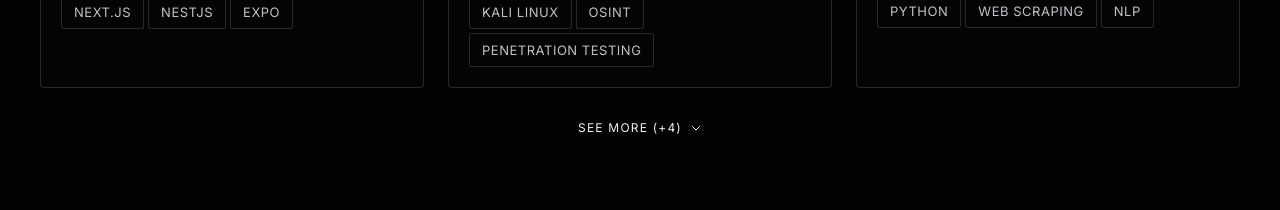
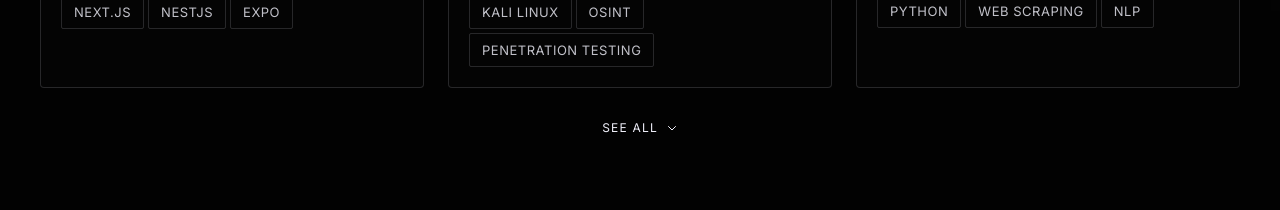
Before and after one commit to chutzpah-os/hr-portal, a Next.js app in the folder frontend/: page /portfolio in a window 1280 px wide. Shown: the part 1260-1470 px from the top of the page. Built offline with nearby package versions, Linux system fonts and the light colour scheme.

Commit message:
fix(ui): rename See More to See All

```diff
--- a/frontend/src/components/ui/ShowMoreButton.tsx
+++ b/frontend/src/components/ui/ShowMoreButton.tsx
@@ -16,7 +16,7 @@
         onMouseLeave={(e) => (e.currentTarget.style.color = 'var(--white-40)')}
       >
         <span>
-          See More (+{extraCount})
+          See All
         </span>
         <svg
           width="12"
```
